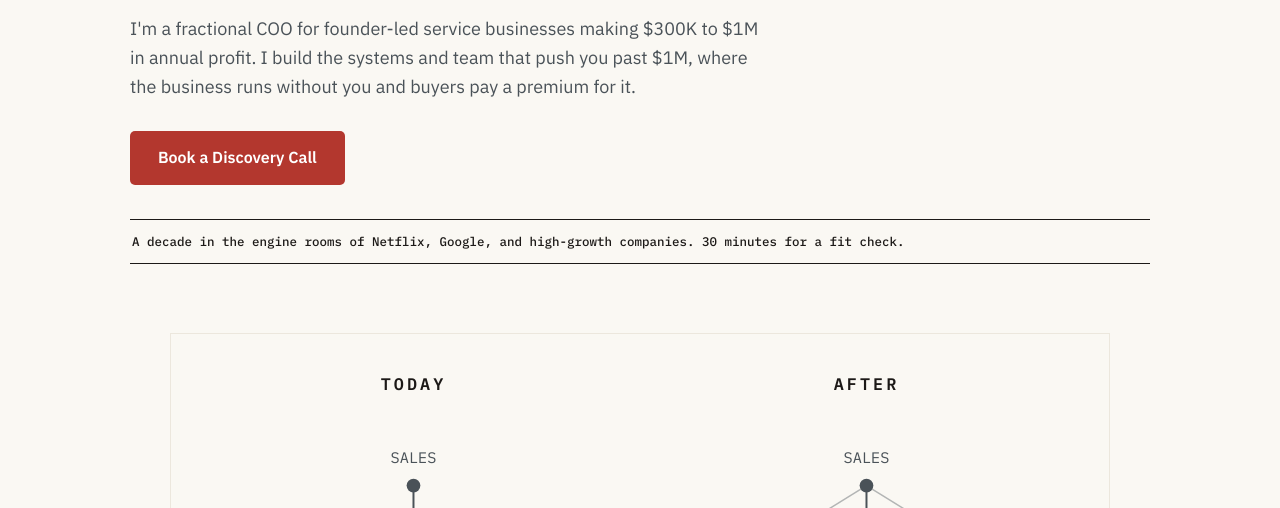
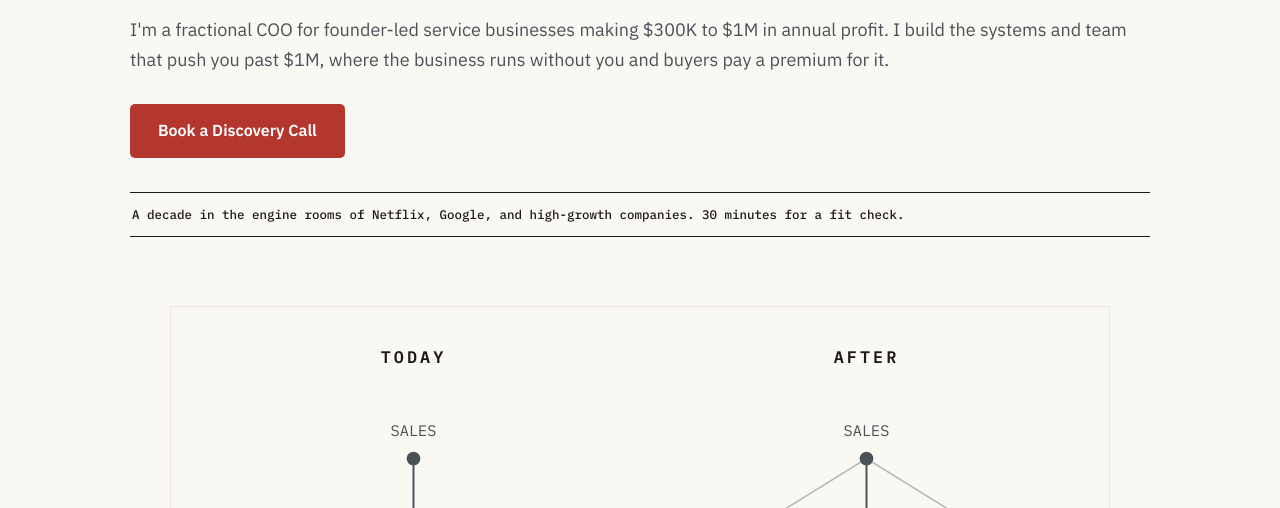
Before and after one commit to samtgolay/workfractional-site, a plain HTML site: page index.html in a window 1280 px wide. Shown: the part 292-800 px from the top of the page. Drawn offline with nearby package versions, Linux system fonts and the light colour scheme; a script that the page names is missing.

Commit message:
Widen hero paragraph to the full content width
The intro paragraph was capped at 640px while the headline and trust strip
ran the full 1100px, which read as unbalanced. Removes the cap and nudges
line-height 1.6 -> 1.65 to keep the longer measure readable.

Co-Authored-By: Claude Opus 5 (1M context) <noreply@anthropic.com>
Claude-Session: https://claude.ai/code/session_01G6CXUS3Ag328BdYt2Ywukq

```diff
--- a/styles.css
+++ b/styles.css
@@ -142,7 +142,7 @@ h1, h2, h3 { font-family: var(--display); color: var(--ink); margin: 0; }
   font-weight: 700; font-size: 58px; line-height: 1.02; letter-spacing: -0.015em;
   margin: 0 0 22px;
 }
-.hero__sub { font-size: 18px; line-height: 1.6; color: var(--slate); margin: 0 0 30px; max-width: 640px; text-wrap: pretty; }
+.hero__sub { font-size: 18px; line-height: 1.65; color: var(--slate); margin: 0 0 30px; max-width: none; text-wrap: pretty; }
 .hero__trust {
   margin-top: 34px; border-top: 1px solid var(--ink); border-bottom: 1px solid var(--ink);
   padding: 12px 2px;
```
